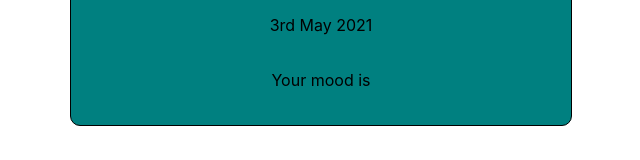
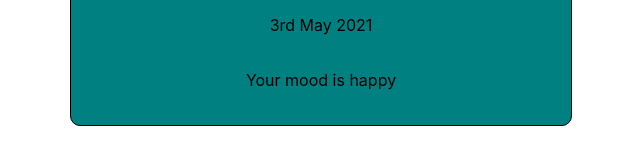
Before and after one commit to giomine/moods-component, a React (Create React App) app: page / in a window 1280 px wide. Both pictures are taken after a click on the button "Happy". Shown: the part 140-300 px from the top of the page, without its empty margins (319-959 px from the left). Built offline with nearby package versions, Linux system fonts and the light colour scheme.

Commit message:
Add props and hooks to set mood text

```diff
--- a/src/components/Moods.jsx
+++ b/src/components/Moods.jsx
@@ -1,10 +1,13 @@
 import React, { useState } from "react";
 import Date from "./Date";
+import NewMood from "./NewMood";
 
-function Moods(props) {
+function Moods() {
 
     var isClicked = false;
     const [clicked, afterClick] = useState(isClicked);
+
+    const [currentMood, selectMood] = useState("");
 
     function updateClick(){
         const clicked = true;
@@ -13,14 +16,20 @@ function Moods(props) {
 
     function happyColor(){
         document.getElementById("card").style.backgroundColor = 'teal';
+        var currentMood = "happy";
+        selectMood(currentMood);
     }
 
     function okayColor(){
         document.getElementById("card").style.background = "gold";
+        var currentMood = "okay";
+        selectMood(currentMood);
     }
 
     function sadColor(){
         document.getElementById("card").style.background = "red";
+        var currentMood = "sad";
+        selectMood(currentMood);
     }
 
 
@@ -34,7 +43,7 @@ function Moods(props) {
                 <button onClick={() => {happyColor(); updateClick()}}  className="happyButton">Happy</button>
                 <button onClick={() => {okayColor(); updateClick()}} className="okayButton">Okay</button>
                 <button onClick={() => {sadColor(); updateClick()}} className="sadButton">Sad</button>
-            </div></div> ) : (<div className="moodContainer">Your mood is {props.mood}</div> )}
+            </div></div> ) : (<div className="moodContainer"><NewMood mood={currentMood} /></div> )}
 
         </div>
     )
--- /dev/null
+++ b/src/components/NewMood.jsx
@@ -0,0 +1,11 @@
+import React from "react";
+
+function NewMood(props){
+    return(
+        <div>
+            Your mood is {props.mood}
+        </div>
+    )
+}
+
+export default NewMood;
```
Also changed, not shown: src/moodlist.js (added, +16 -0 lines).
